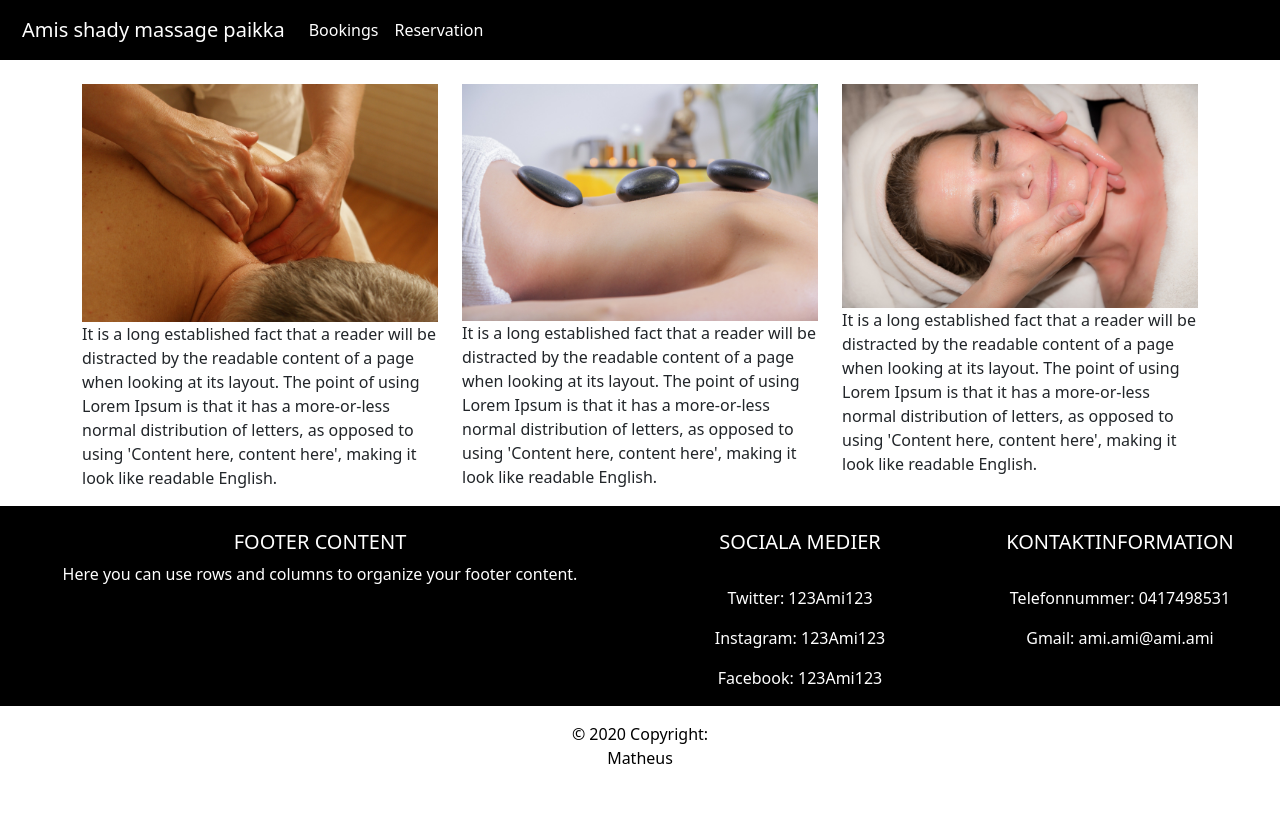
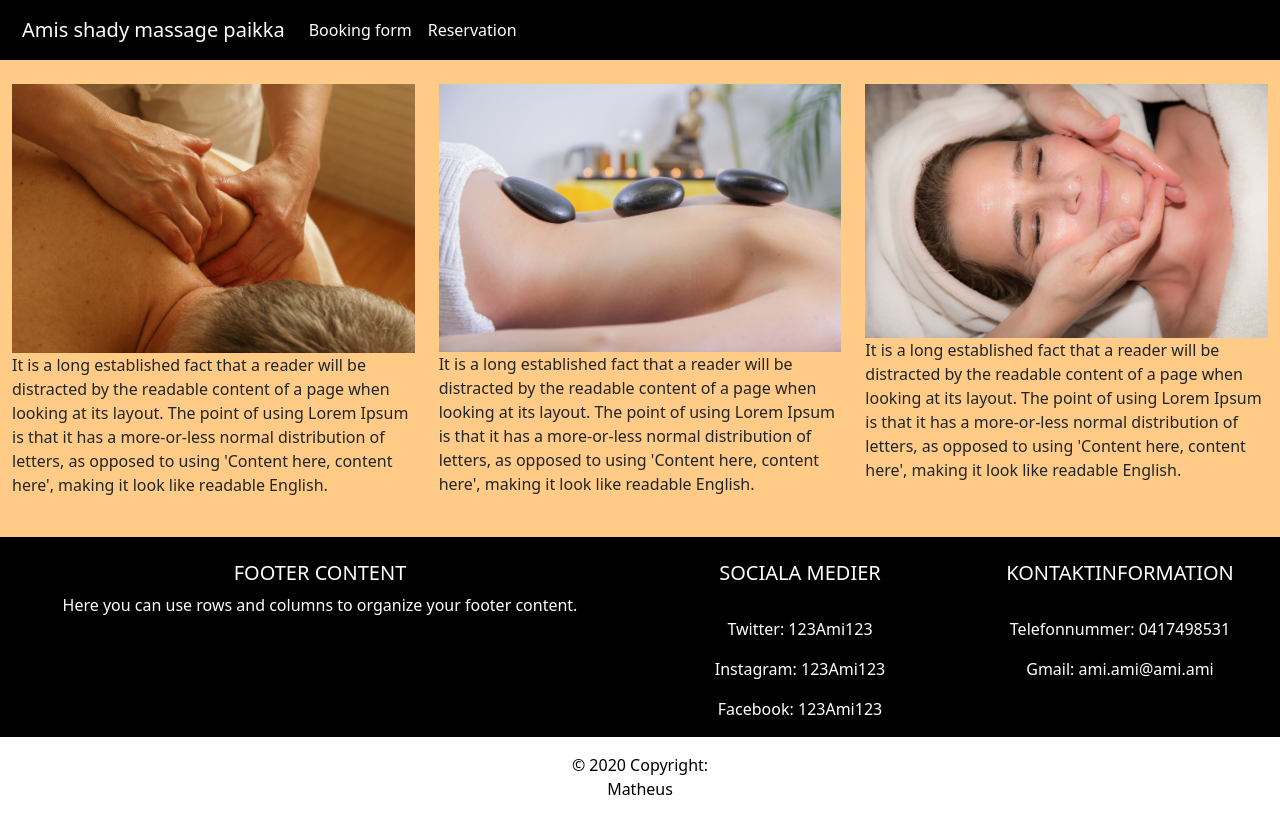
Before and after one commit to MATHEUS1212121212/Amis-massage, a PHP site: page / in a window 1280 px wide. Before the commit the page ends 764 px from the top, so only its background shows below. Run offline with PHP 8.4, Linux system fonts and the light colour scheme.

Commit message:
Css changes

```diff
--- a/bokningar.php
+++ b/bokningar.php
@@ -29,6 +29,5 @@ $queryResult = $conn->query("SELECT * FROM bokningar");
 }
 ?>
 </div>
-
 <?php include 'footer.php';?>
 </div>
--- a/form.php
+++ b/form.php
@@ -83,7 +83,7 @@ if(isset($_POST['article-submit'])){
 	$Datum = cleanInput($_POST['Datum']);
   $Starttid = cleanInput($_POST['Starttid']);
 	$Sluttid = cleanInput($_POST['Sluttid']);
-	$TypAvMassage = cleanInput($_POST['massages']);
+	$TypAvMassage = cleanInput($_POST['TypAvMassage']);
   $Fornamn = cleanInput($_POST['Fornamn']);
 	$Efternamn = cleanInput($_POST['Efternamn']);
 	$Telefonnummer = cleanInput($_POST['Telefonnummer']);
--- a/header.php
+++ b/header.php
@@ -20,7 +20,7 @@
     <div class="collapse navbar-collapse" id="navbarSupportedContent">
       <ul class="navbar-nav me-auto mb-2 mb-lg-0">
         <li class="nav-item">
-          <a class="nav-link active colorwhite" aria-current="page" href="form.php" >Bookings</a>
+          <a class="nav-link active colorwhite" aria-current="page" href="form.php" >Booking form </a>
         </li>
         <li class="nav-item">
           <a class="nav-link colorwhite" href="bokningar.php">Reservation</a>
--- a/index.php
+++ b/index.php
@@ -1,10 +1,11 @@
-
+<link rel="stylesheet" href="style.css">
+<div id="more">
 <?php
 include "header.php";
 ?>
 
-<div class="container">
-    <div class="row">
+<div class="container-fluid bkclr">
+    <div class="row movedown">
 
         <div class="col">
             <img src="images/bild1.jpg" alt="">
@@ -22,9 +23,9 @@ include "header.php";
 
 </div>
 
-
+<br>
 <?php
     include 'footer.php';
 ?>
-
+</div>
 </body>
--- a/style.css
+++ b/style.css
@@ -16,3 +16,17 @@ img {
 .colorwhite {
     color: white !important;
 }
+
+.bkclr {
+    background-color: #ffcb86;
+    padding: 0px;
+    margin: 0px;
+}
+
+#more {
+    background-color: #ffcb86;
+}
+
+.movedown {
+     margin-top:10px;
+}
```
